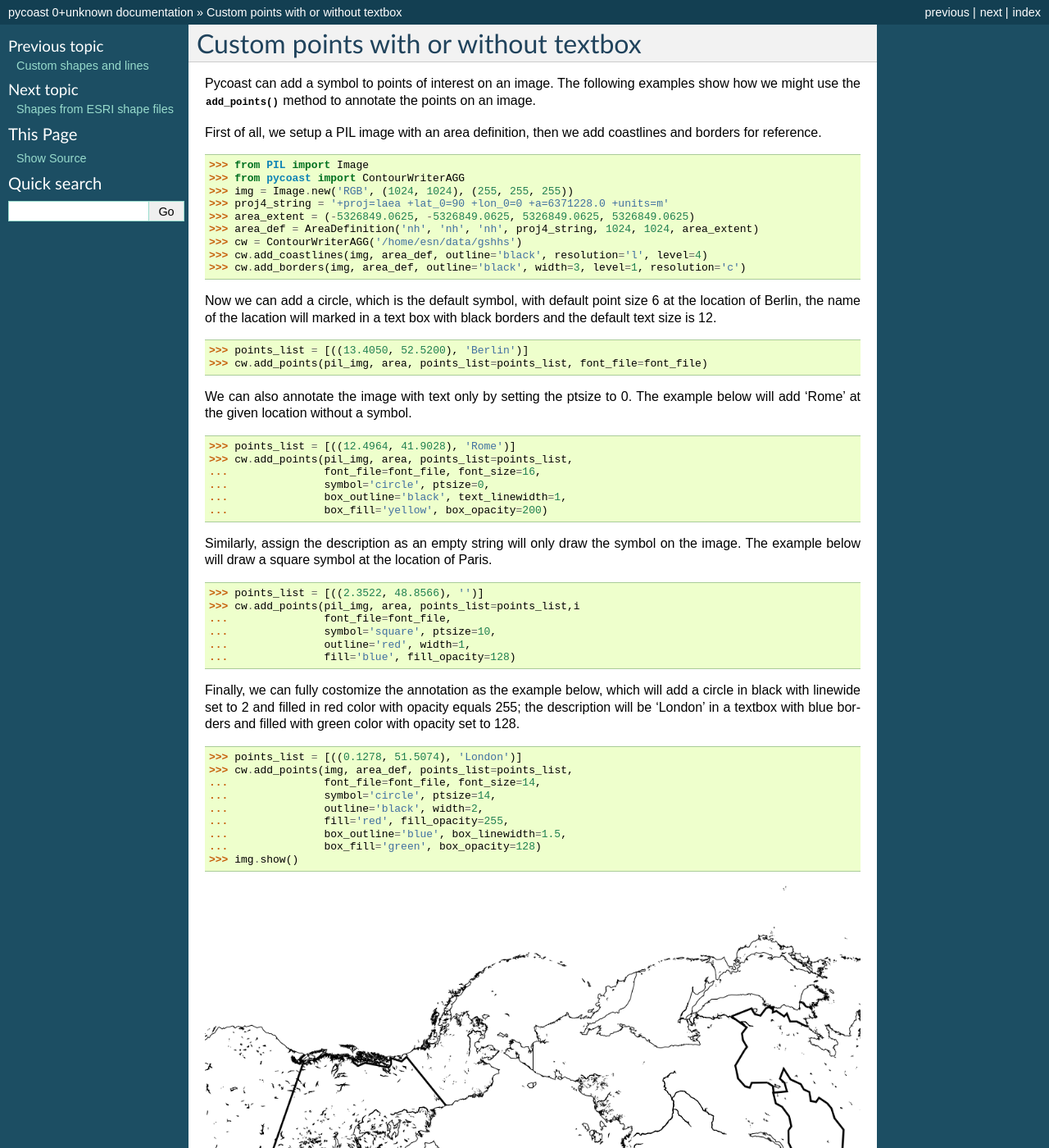
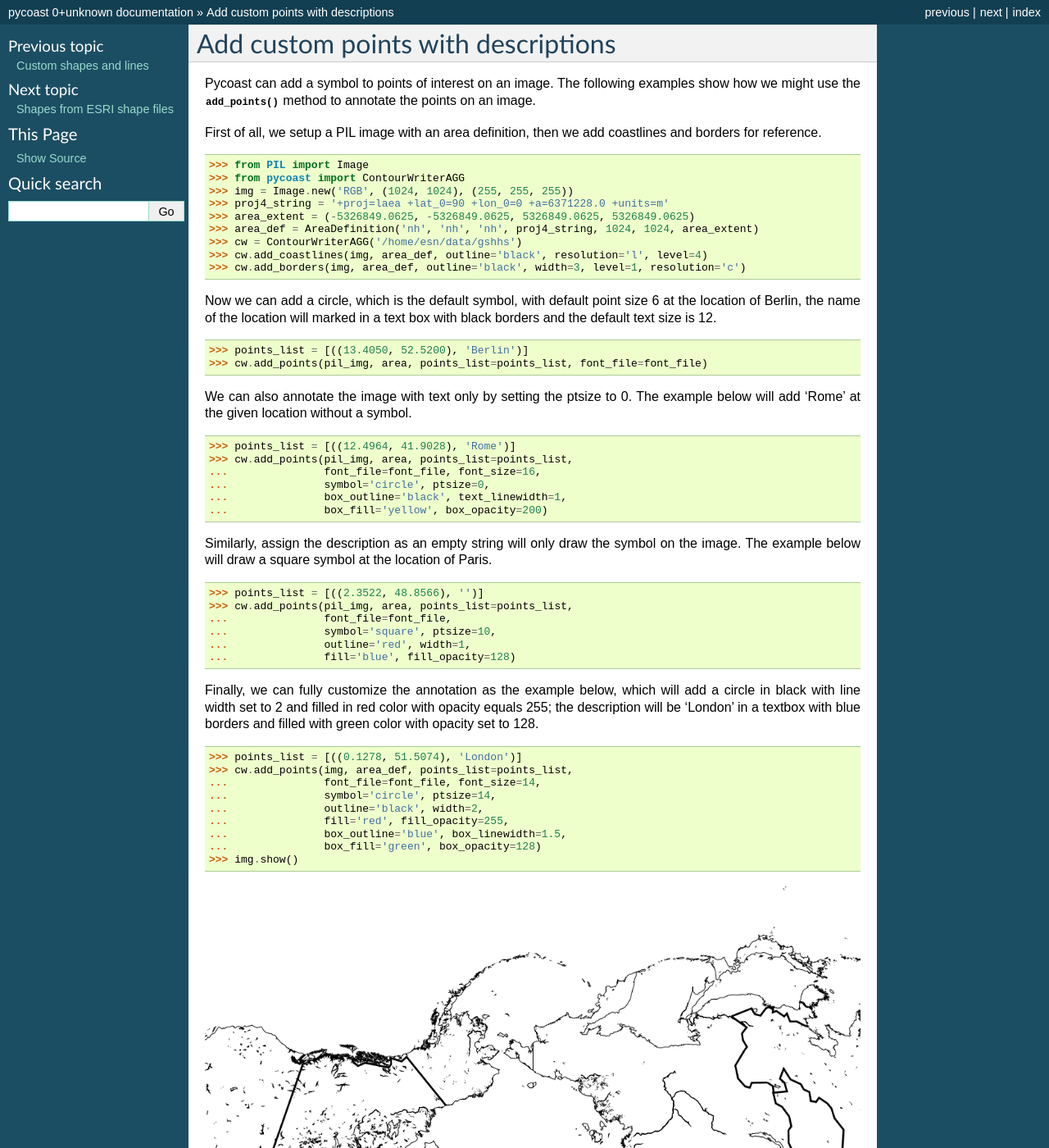
Before and after one commit to pytroll/pycoast, a Sphinx documentation site: the page built from docs/source/points.rst, in a window 1280 px wide and 1400 px high. Shown: the whole window at 82% size. Built offline with Sphinx 7.4.7, drawn with Linux system fonts in a browser that asks for light colours; some of the changed text lies outside the part shown.

Commit message:
fix a typo

```diff
--- a/docs/source/points.rst
+++ b/docs/source/points.rst
@@ -1,8 +1,8 @@
-Custom points with or without textbox
---------------------------------
+Add custom points with descriptions
+-----------------------------------
 
 Pycoast can add a symbol to points of interest on an image. The following examples show how
-we might use the :meth:`~pycoast.cw_agg.ContourWriterAGG.add_points`  method to annotate the
+we might use the :meth:`~pycoast.cw_agg.ContourWriterAGG.add_points` method to annotate the
 points on an image.
 
 First of all, we setup a PIL image with an area definition, then we add coastlines and
@@ -19,7 +19,7 @@ borders for reference.
     >>> cw.add_borders(img, area_def, outline='black', width=3, level=1, resolution='c')
 
 Now we can add a circle, which is the default symbol, with default point size 6 at the
-location of Berlin, the name of the lacation will marked in a text box with black borders
+location of Berlin, the name of the location will marked in a text box with black borders
 and the default text size is 12.
 
     >>> points_list = [((13.4050, 52.5200), 'Berlin')]
@@ -39,14 +39,14 @@ Similarly, assign the description as an empty string will only draw the symbol o
 The example below will draw a square symbol at the location of Paris.
 
     >>> points_list = [((2.3522, 48.8566), '')]
-    >>> cw.add_points(pil_img, area, points_list=points_list,i
+    >>> cw.add_points(pil_img, area, points_list=points_list,
     ...               font_file=font_file,
     ...               symbol='square', ptsize=10,
     ...               outline='red', width=1,
     ...               fill='blue', fill_opacity=128)
 
-Finally, we can fully costomize the annotation as the example below, which will add
-a circle in black with linewide set to 2 and filled in red color with opacity equals 255;
+Finally, we can fully customize the annotation as the example below, which will add
+a circle in black with line width set to 2 and filled in red color with opacity equals 255;
 the description will be 'London' in a textbox with blue borders and filled with green color
 with opacity set to 128.
 
```
Also changed, not shown: other parts of docs/source/points.rst (+4 -2 lines).
